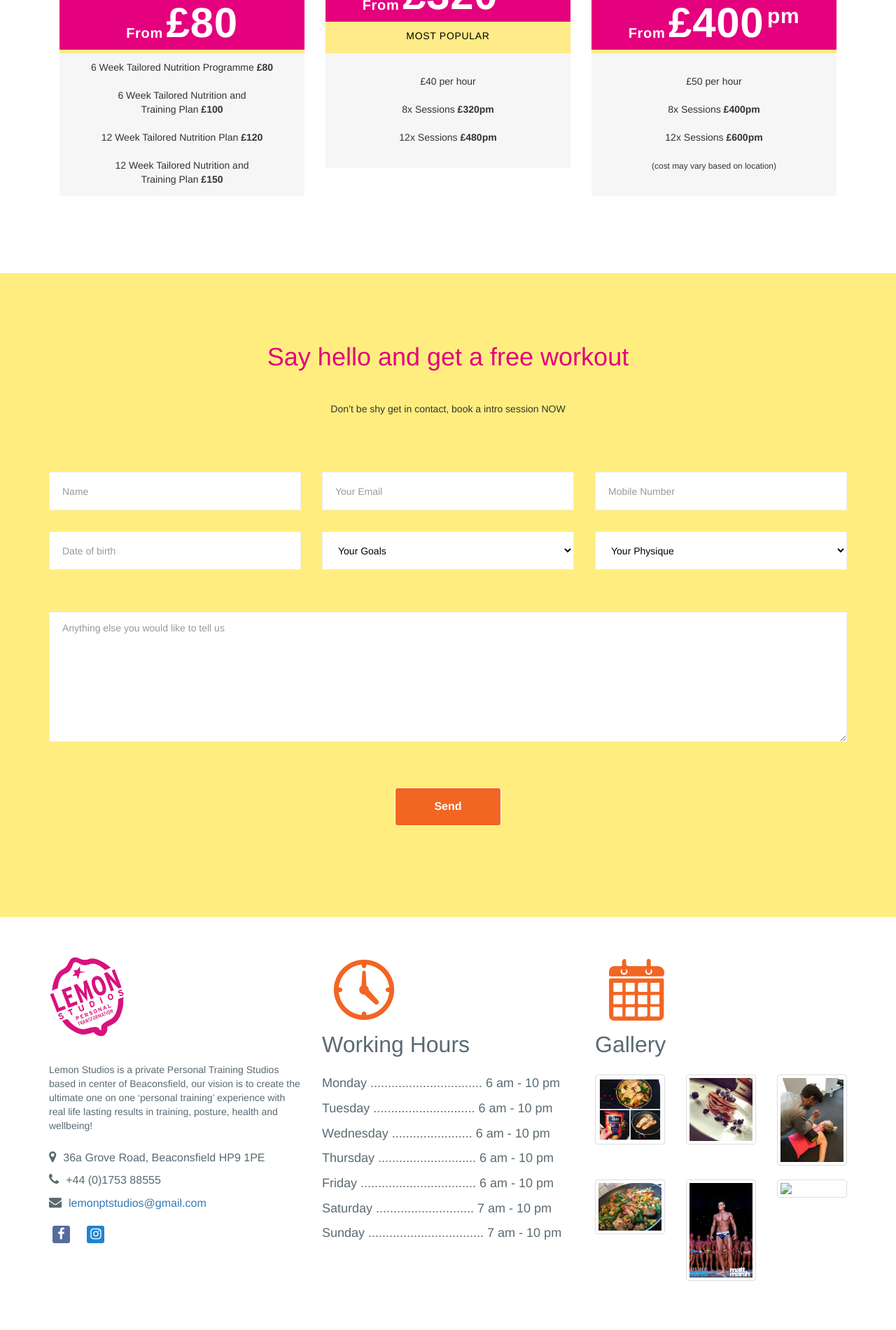
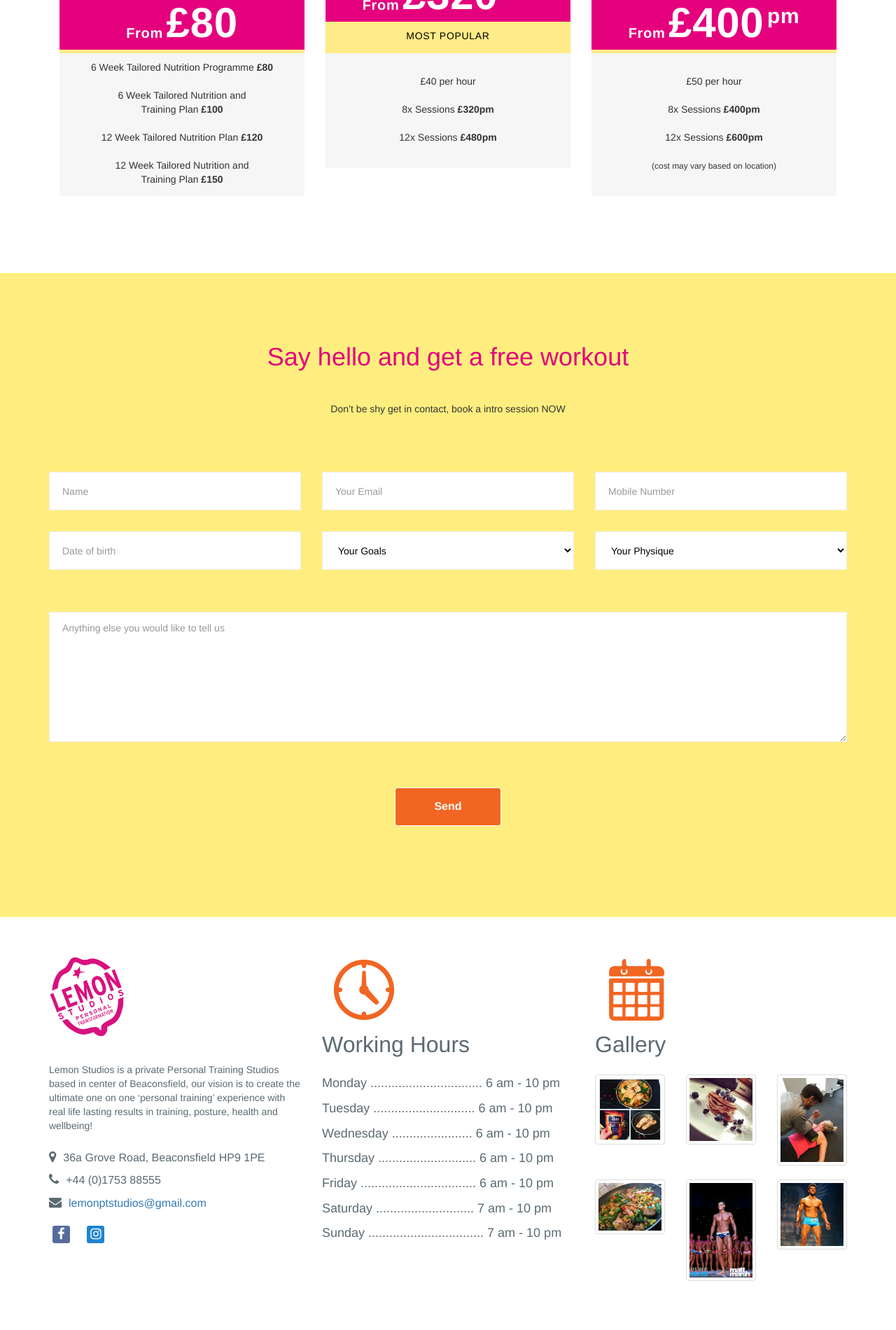
Before and after one commit to olliem/lemon-studios, a Jekyll site: the page built from index.html, in a window 1280 px wide. Shown: the part 2262-4162 px from the top of the page at 70% size. Built offline with Jekyll 4.4.1, drawn with Linux system fonts in a browser that asks for light colours; nearby versions of some CDN libraries; library files that are not in the unit come from our copies; comment, search, counter and statistics services are not loaded; grey boxes are pictures that could not be loaded.

Commit message:
image fix

```diff
--- a/_includes/footer.html
+++ b/_includes/footer.html
@@ -79,8 +79,8 @@
               </div>
               <div class="col-md-4">
                 <div class="thumbnail">
-                  <a href="images/footer/6.png" data-toggle="lightbox" data-gallery="multiimages">
-                      <img src="images/footer/6.png" width="100%" height="100%" class="img-responsive">
+                  <a href="images/footer/6.jpg" data-toggle="lightbox" data-gallery="multiimages">
+                      <img src="images/footer/6.jpg" width="100%" height="100%" class="img-responsive">
                   </a>
                 </div>
               </div>
--- a/_layouts/default.html
+++ b/_layouts/default.html
@@ -30,7 +30,6 @@
     <script src="//maxcdn.bootstrapcdn.com/bootstrap/3.3.6/js/bootstrap.min.js"></script>
     <script src="//maps.google.com/maps/api/js?sensor=true"></script>
     <script src="//cdnjs.cloudflare.com/ajax/libs/ekko-lightbox/3.3.0/ekko-lightbox.min.js"></script>
-    <script src="{{ "/js/js/jquery.vide.min.js" | prepend: site.url }}"></script>
     <script src="{{ "/js/gmaps.js" | prepend: site.url }}"></script>
     <script src="{{ "/js/main.js" | prepend: site.url }}"></script>
 
```
